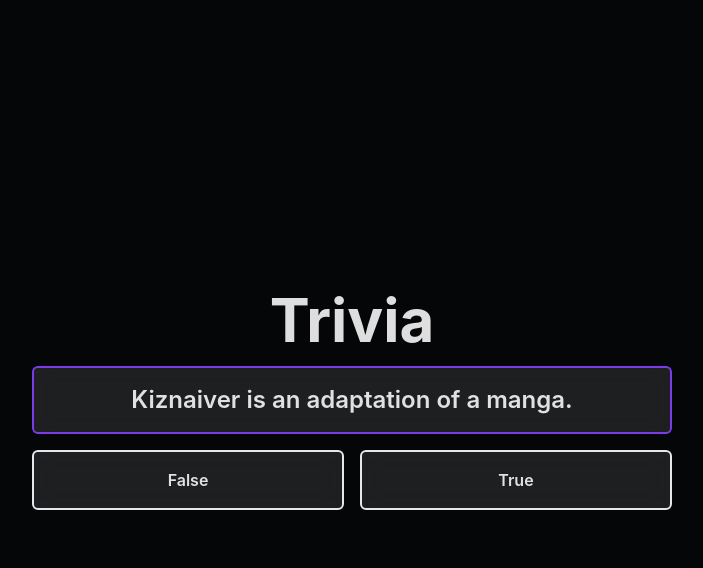
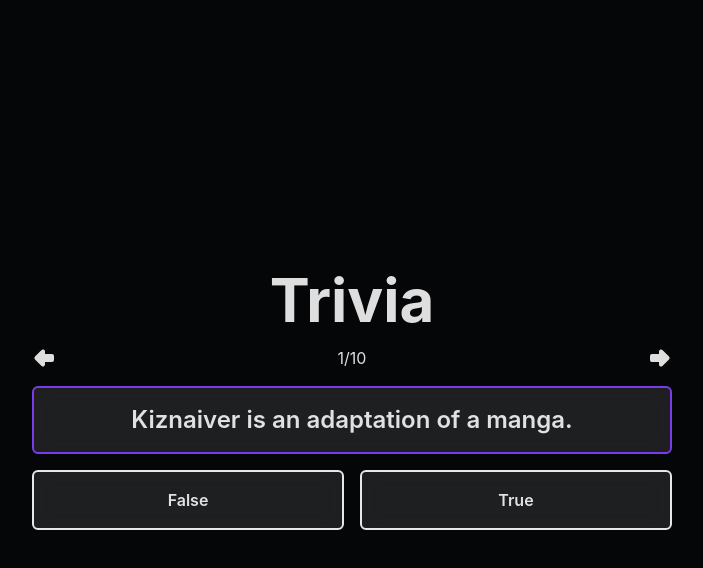
Before and after one commit to facindito/trivia, a React (Vite) app: page / in a window 1280 px wide. Both pictures are taken after a click on the button "Start game!". Shown: the top 568 px of the page, without its empty margins (288-991 px from the left). Built offline with nearby package versions, Linux system fonts and the light colour scheme.

Commit message:
feat next and previous question buttons

```diff
--- a/src/components/Game.jsx
+++ b/src/components/Game.jsx
@@ -1,13 +1,31 @@
 import { useQuestionsStore } from '../store/questions'
+import { Next, Previous } from './Icons'
 import { Question } from './Question'
 
 export function Game () {
   const questions = useQuestionsStore(state => state.questions)
   const currentQuestion = useQuestionsStore(state => state.currentQuestion)
+  const nextQuestion = useQuestionsStore(state => state.nextQuestion)
+  const previousQuestion = useQuestionsStore(state => state.previousQuestion)
+
   const question = questions[currentQuestion]
 
   return (
-    <main className='min-w-full'>
+    <main className='min-w-full flex flex-col gap-4'>
+      <div className='flex justify-between items-center gap-4'>
+        <button
+          onClick={previousQuestion}
+        >
+          <Previous />
+        </button>
+        <p>1/10</p>
+        <button
+          onClick={nextQuestion}
+        >
+          <Next />
+        </button>
+      </div>
+
       <Question info={question} />
     </main>
   )
--- /dev/null
+++ b/src/components/Icons.jsx
@@ -0,0 +1,12 @@
+export const Next = () => (
+  <svg xmlns='http://www.w3.org/2000/svg' className='icon icon-tabler icon-tabler-arrow-big-right-filled' width='24' height='24' viewBox='0 0 24 24' stroke-width='2' stroke='currentColor' fill='none' stroke-linecap='round' stroke-linejoin='round'>
+    <path stroke='none' d='M0 0h24v24H0z' fill='none' />
+    <path d='M12.089 3.634a2 2 0 0 0 -1.089 1.78l-.001 2.586h-6.999a2 2 0 0 0 -2 2v4l.005 .15a2 2 0 0 0 1.995 1.85l6.999 -.001l.001 2.587a2 2 0 0 0 3.414 1.414l6.586 -6.586a2 2 0 0 0 0 -2.828l-6.586 -6.586a2 2 0 0 0 -2.18 -.434l-.145 .068z' stroke-width='0' fill='currentColor' />
+  </svg>
+)
+export const Previous = () => (
+  <svg xmlns='http://www.w3.org/2000/svg' class='icon icon-tabler icon-tabler-arrow-big-left-filled' width='24' height='24' viewBox='0 0 24 24' stroke-width='2' stroke='currentColor' fill='none' stroke-linecap='round' stroke-linejoin='round'>
+    <path stroke='none' d='M0 0h24v24H0z' fill='none' />
+    <path d='M9.586 4l-6.586 6.586a2 2 0 0 0 0 2.828l6.586 6.586a2 2 0 0 0 2.18 .434l.145 -.068a2 2 0 0 0 1.089 -1.78v-2.586h7a2 2 0 0 0 2 -2v-4l-.005 -.15a2 2 0 0 0 -1.995 -1.85l-7 -.001v-2.585a2 2 0 0 0 -3.414 -1.414z' stroke-width='0' fill='currentColor' />
+  </svg>
+)
--- a/src/components/Question.jsx
+++ b/src/components/Question.jsx
@@ -11,7 +11,7 @@
 
   return (
     <>
-      <h2 className='backdrop-blur-md bg-white/10 text-center mb-4 font-semibold text-2xl border-2 border-violet-600 rounded-md p-4'>
+      <h2 className='backdrop-blur-md bg-white/10 text-center font-semibold text-2xl border-2 border-violet-600 rounded-md p-4'>
         <Text value={info.question} />
       </h2>
       <ul className='grid md:grid-cols-2 gap-4'>
--- a/src/store/questions.js
+++ b/src/store/questions.js
@@ -23,5 +23,19 @@
     }
 
     set({ questions: newQuestions })
+  },
+  nextQuestion: () => {
+    const { currentQuestion, questions } = get()
+    const nextQuestion = currentQuestion + 1
+    if (nextQuestion < questions.length) {
+      set({ currentQuestion: nextQuestion })
+    }
+  },
+  previousQuestion: () => {
+    const { currentQuestion } = get()
+    const previousQuestion = currentQuestion - 1
+    if (previousQuestion > 0) {
+      set({ currentQuestion: previousQuestion })
+    }
   }
 }))
```
